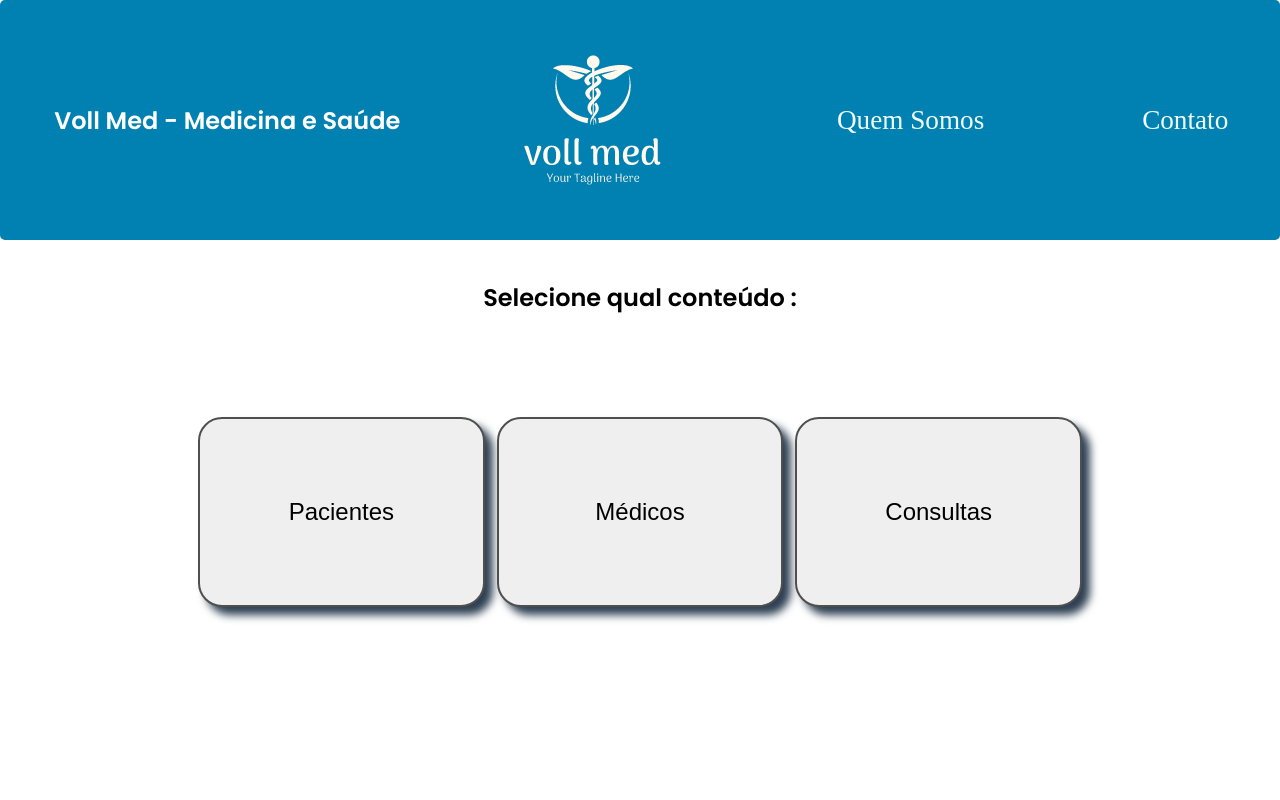
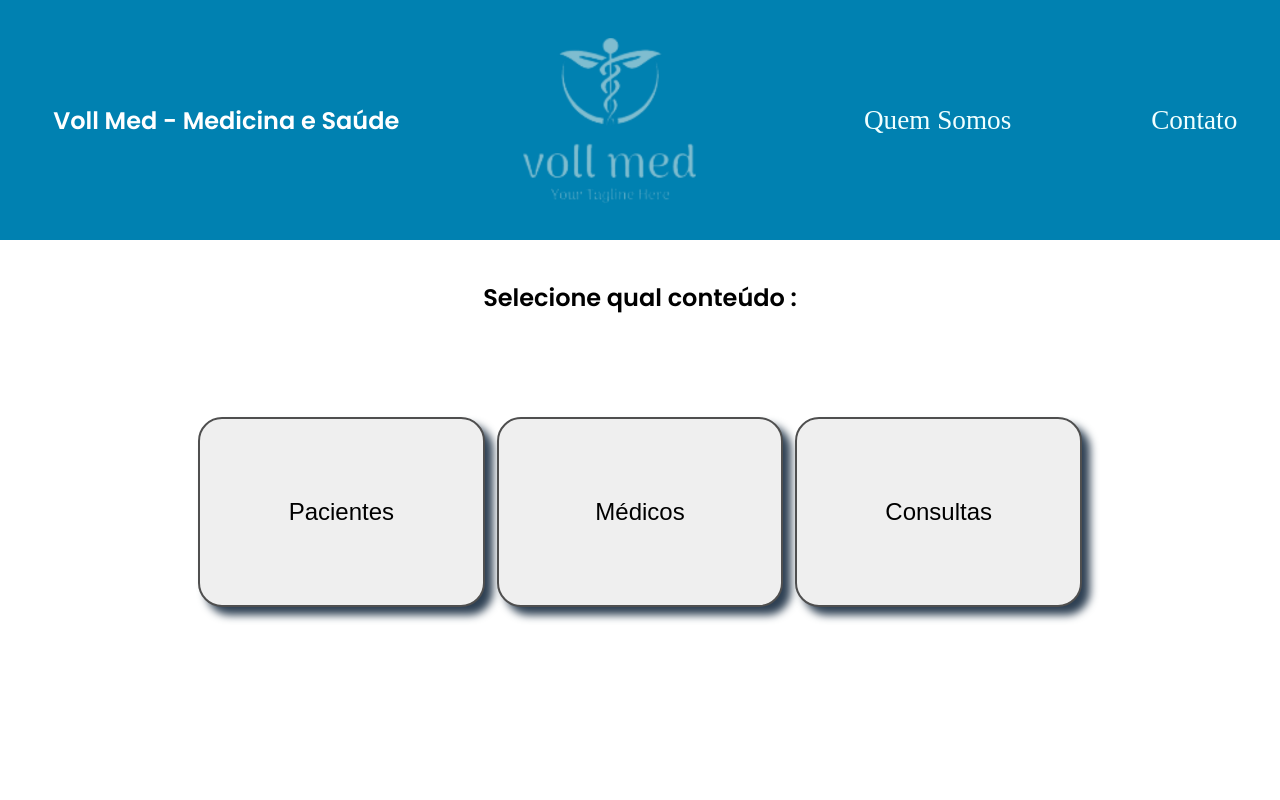
Before and after one commit to VanderDev321/vollmed, an Angular app: page /contas in a window 1280 px wide. Shown: the top 800 px of the page. Built offline with nearby package versions, Linux system fonts and the light colour scheme.

Commit message:
feat - atualização de logo

```diff
--- a/src/app/componentes/cabecalho/cabecalho.component.css
+++ b/src/app/componentes/cabecalho/cabecalho.component.css
@@ -8,10 +8,9 @@
   justify-content: space-around;
   width: 100%;
   height: 30dvh;
-  border-radius: 5px;
 }
 h2{
-  padding:1rem;
+  padding:1.5rem;
 
 }
 h2:hover{
@@ -32,8 +31,8 @@ header a:hover{
 
 }
 img{
- max-width:20rem ;
- max-height:17rem;
+  height: 16rem;
  cursor: pointer;
- border-radius: 1em;
+ opacity: 0.5;
+
 }
--- a/src/app/componentes/cabecalho/cabecalho.component.html
+++ b/src/app/componentes/cabecalho/cabecalho.component.html
@@ -1,6 +1,6 @@
 <header class="box">
   <h2>Voll Med -  Medicina e Saúde </h2>
-      <img src="assets/imagens/logo3.png" alt="logo da voll med" (click)="chamarPaginaInicial()" >
+      <img src="../../../assets/imagens/logoPNG.png" alt="logo da voll med" (click)="chamarPaginaInicial()" >
     <a href="http://" target="_blank" rel="Quem somos">Quem Somos</a>
     <a href="http://" target="_blank" rel="Contato">Contato</a>
 
```
Also changed, not shown: src/assets/imagens/logoPNG.png (added).
